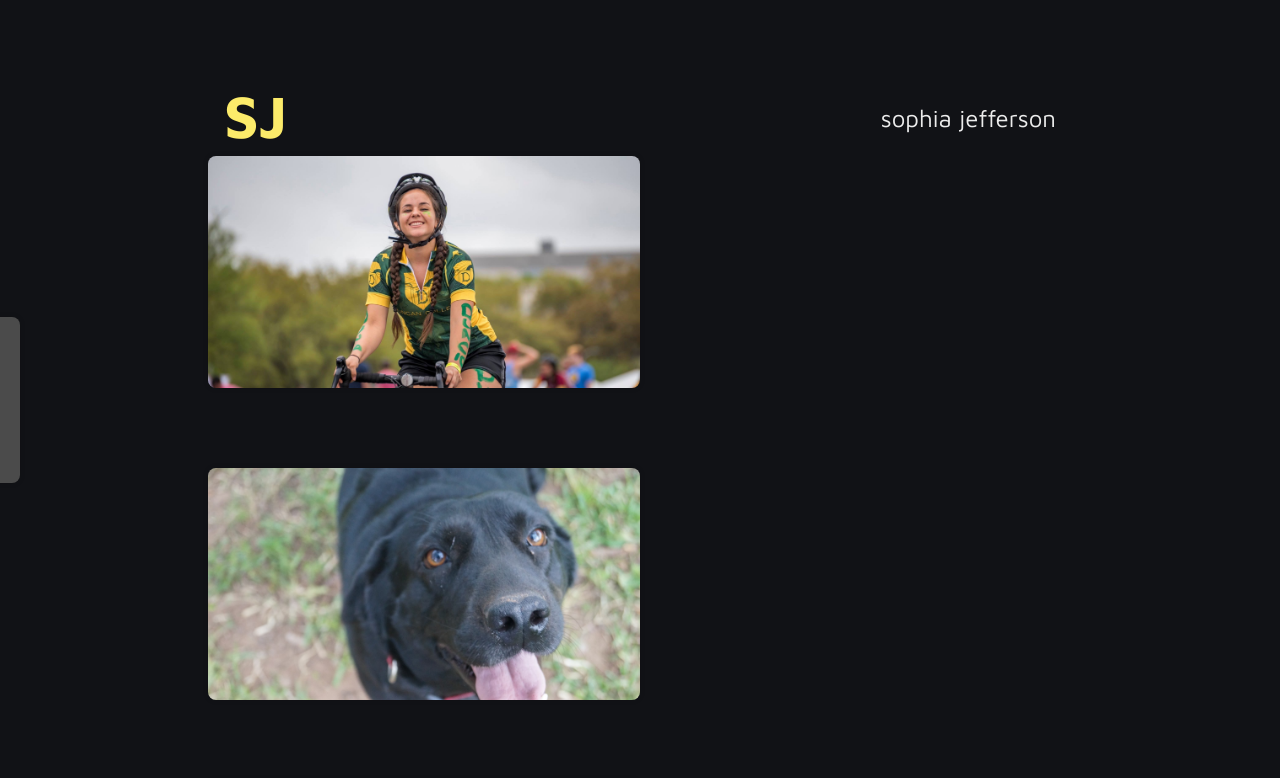
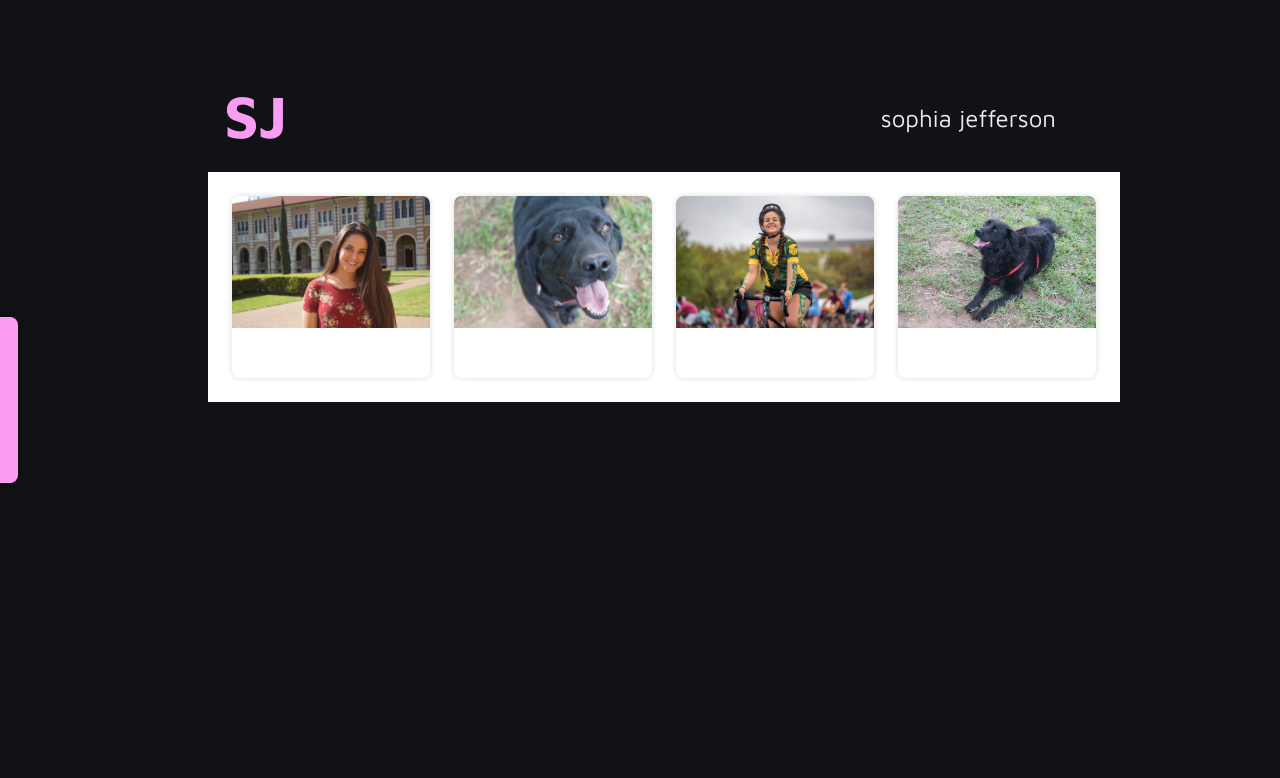
Before and after one commit to PeterDulworth/sophia-jefferson, a React (Create React App) app: page / in a window 1280 px wide. Shown: the top 778 px of the page. Built offline with nearby package versions, Linux system fonts and the light colour scheme.

Commit message:
polaroid

```diff
--- a/src/App.js
+++ b/src/App.js
@@ -14,10 +14,12 @@ function App() {
       <SidePanel />
       <div className="App__content">
         <Nav />
-        <Card image={BikeImg} />
-        <Card image={SillyImg} />
-        <Card image={HannahImg} />
-        <Card image={SophImg} />
+        <div className="App__cards">
+          <Card image={SophImg} />
+          <Card image={SillyImg} />
+          <Card image={BikeImg} />
+          <Card image={HannahImg} />
+        </div>
       </div>
     </div>
   );
--- a/src/styles/App.scss
+++ b/src/styles/App.scss
@@ -1,10 +1,7 @@
 .App {
-  text-align: center;
-  background: get-color(other, dark);
+  background: $background;
   width: 100vw;
   min-height: 100vh;
-
-  // font-family: 'Fira Mono', monospace;
   font-family: 'Maven Pro', 'Helvetica Neue', sans-serif;
 }
 
@@ -12,3 +9,23 @@
   position: relative;
   padding: 0 13rem;
 }
+
+.App__cards {
+  width: 100%;
+  display: flex;
+  flex-direction: row;
+  align-items: center;
+
+  background: white;
+  padding: 1.5rem;
+}
+
+.App__cards > * {
+  margin-right: 1.5rem;
+}
+
+.App__cards > *:nth-last-child(1) {
+  margin-right: 0;
+}
+
+// font-family: 'Fira Mono', monospace;
--- a/src/styles/Card.scss
+++ b/src/styles/Card.scss
@@ -1,8 +1,10 @@
 .Card {
-    height: 200px;
-    width: 400px;
+    display: inline-block;
+    // height: 500px;
+    // width: 800px;
+    height: 150px;
+    width: 320px;
     padding: 1rem;
-    margin-bottom: 5rem;
 
     border-radius: 0.5rem;
     box-shadow: 0 0 5px 1px rgba(0, 0, 0, 0.1);
--- a/src/styles/Nav.scss
+++ b/src/styles/Nav.scss
@@ -4,16 +4,15 @@
     justify-content: space-between;
     align-items: center;
 
-
     padding: 0 1rem;
     padding-top: 5rem;
-    // border-bottom: 2px dashed get-color(black, 300);
+    padding-bottom: 1rem;
 }
 
 .Nav__logo {
     font-size: 60px;
     font-weight: bold;
-    color: get-color(yellow, highlight);
+    color: $accent;
 
     margin-bottom: 5px;
 }
--- a/src/styles/SidePanel.scss
+++ b/src/styles/SidePanel.scss
@@ -14,14 +14,16 @@
 .SidePanel {
     min-height: 100px;
     padding: 2rem 0;
+    padding-left: 3rem;
+    text-align: center;
     width: 150px;
 
-    background: get-color(black, 800);
+    border-right: 20px solid $accent;
     border-radius: 0.5rem;
-    box-shadow: 0 0 5px 1px rgba(0, 0, 0, 0.1);
+    box-shadow: 0 0 5px 1px rgba(0, 0, 0, 0.5);
     color: white;
 
-    transform: translateX(-130px);
+    transform: translateX(-200px);
 
     display: flex;
     flex-direction: column;
@@ -31,7 +33,7 @@
 }
 
 .SidePanel:hover {
-    transform: translateX(-20px);
+    transform: translateX(-50px);
 }
 
 .SidePanel__links {
--- a/src/styles/partials/_colors.scss
+++ b/src/styles/partials/_colors.scss
@@ -94,3 +94,6 @@ $colors: (
 @function get-color($color-name, $color-variant: core) {
     @return map-get(map-get($colors, $color-name), $color-variant);
 }
+
+$background: #111216;
+$accent: get-color(pink, pastel);
```
